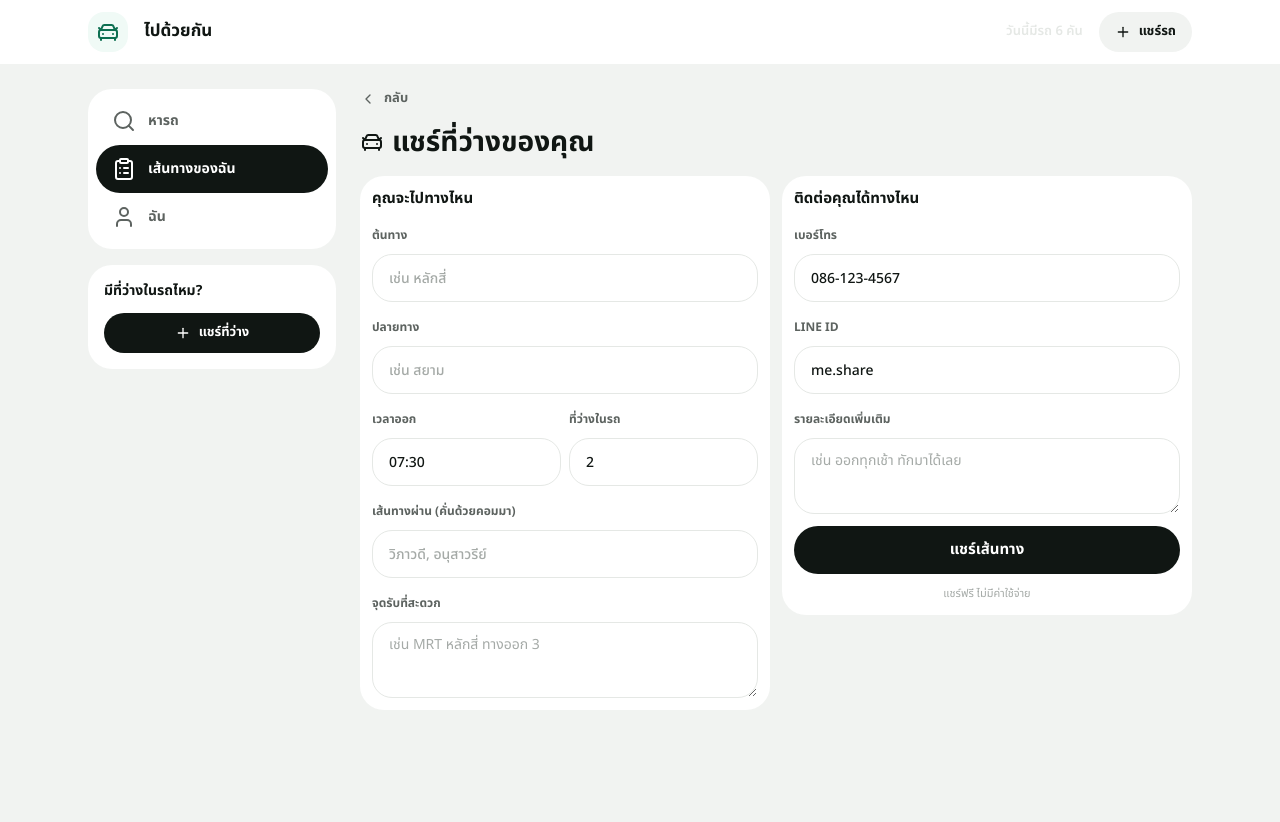
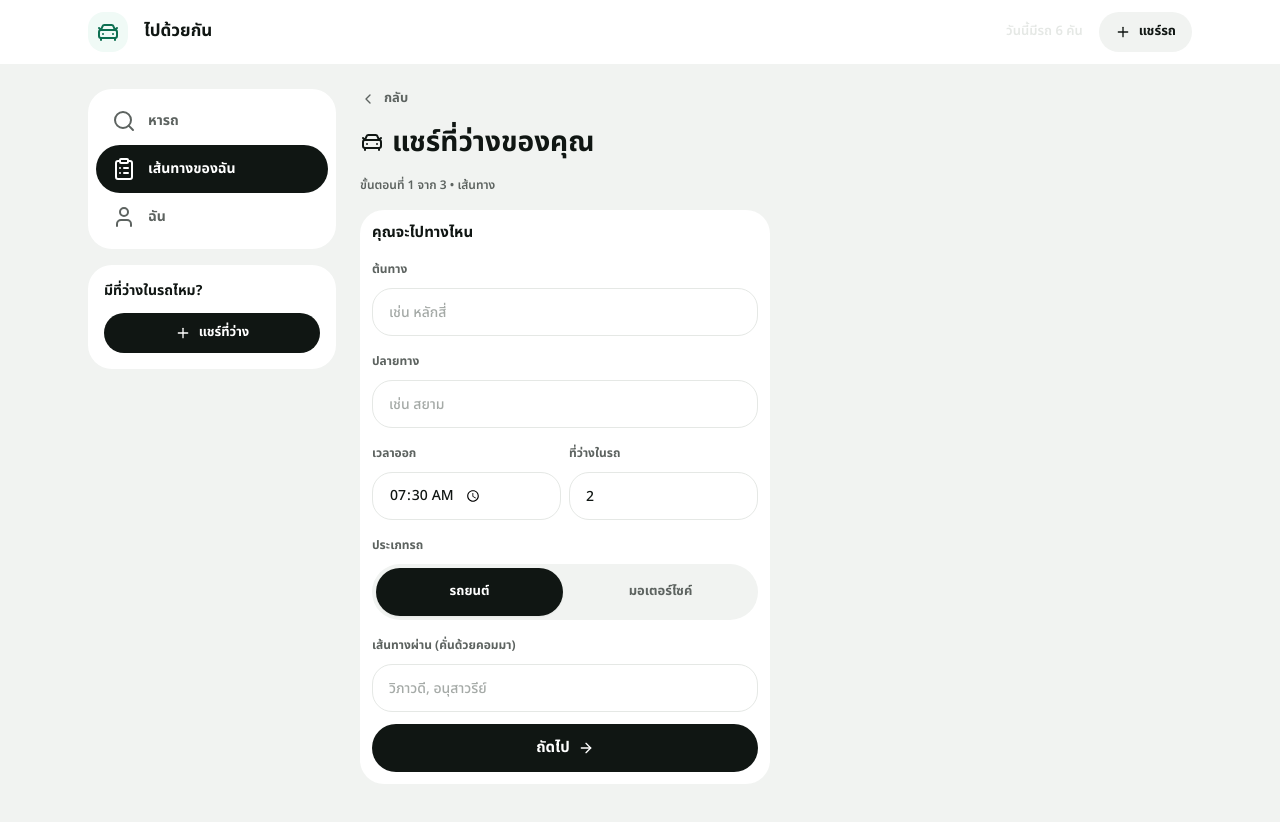
Before and after one commit to jarangit/port-share-seets, a Next.js app: page /post in a window 1280 px wide. Shown: the top 822 px of the page. Before the commit the page ends 800 px from the top, so only its background shows below. Built offline with nearby package versions, Linux system fonts and the light colour scheme.

Commit message:
improve form

```diff
--- a/src/app/post/page.tsx
+++ b/src/app/post/page.tsx
@@ -1,5 +1,5 @@
 "use client";
-import { useState } from "react";
+import { useRef, useState, type FormEvent } from "react";
 import Link from "next/link";
 import { Card, CardBody } from "@/components/ui/card";
 import { Button } from "@/components/ui/button";
@@ -9,10 +9,77 @@ import { Title, Text } from "@/components/ui/typography";
 import { Icon, IconBox } from "@/components/ui/icon";
 import { Field } from "@/components/ui/field";
 import { BackLink } from "@/components/ui/nav";
-import { Check, CarFront, ArrowRight } from "lucide-react";
+import { SegmentedControl } from "@/components/ui/controls";
+import { vehicleMeta } from "@/components/atoms/badges";
+import { RideOfferCard } from "@/features/rides/components/ride-offer-card";
+import { users } from "@/features/users/data/users";
+import type { RideOffer, VehicleType } from "@/features/rides/types";
+import { Check, ArrowRight, ArrowLeft } from "lucide-react";
+
+const vehicleOptions: { id: VehicleType; label: string }[] = [
+  { id: "car", label: vehicleMeta.car.label },
+  { id: "motorbike", label: vehicleMeta.motorbike.label },
+];
+
+/* Format Thai mobile digits as 08x-xxx-xxxx while typing. */
+const formatPhone = (value: string) => {
+  const digits = value.replace(/\D/g, "").slice(0, 10);
+  return [digits.slice(0, 3), digits.slice(3, 6), digits.slice(6, 10)]
+    .filter(Boolean)
+    .join("-");
+};
 
 export default function PostPage() {
   const [done, setDone] = useState(false);
+  const [step, setStep] = useState<1 | 2>(1);
+  const [vehicleType, setVehicleType] = useState<VehicleType>("car");
+  const [phone, setPhone] = useState("086-123-4567");
+  const [preview, setPreview] = useState<RideOffer | null>(null);
+  const formRef = useRef<HTMLFormElement>(null);
+
+  const goNext = () => {
+    if (formRef.current?.reportValidity()) setStep(2);
+  };
+
+  /* Build a real RideOffer from the form so the confirmation
+     screen can preview the exact card others will see. */
+  const handleSubmit = (e: FormEvent<HTMLFormElement>) => {
+    e.preventDefault();
+    const fd = new FormData(e.currentTarget);
+    const str = (key: string) => String(fd.get(key) ?? "").trim();
+    const seats = Math.max(1, parseInt(str("seats"), 10) || 1);
+    const me = users.me;
+    const driverName = str("driverName") || me.name;
+    setPreview({
+      id: "preview",
+      driver: {
+        ...me,
+        name: driverName,
+        initials: driverName.charAt(0),
+        facebookUrl: str("facebookUrl") || undefined,
+      },
+      origin: str("origin"),
+      destination: str("destination"),
+      departureTime: str("departureTime") || "07:30",
+      dateLabel: "วันนี้",
+      via: str("via")
+        .split(",")
+        .map((s) => s.trim())
+        .filter(Boolean),
+      seatsTotal: seats,
+      seatsLeft: seats,
+      pickupPoints: [],
+      vehicle: {
+        type: vehicleType,
+        model: me.vehicle?.model ?? "-",
+        color: me.vehicle?.color ?? "-",
+        plate: me.vehicle?.plate ?? "-",
+      },
+      contact: { phone: str("phone"), lineId: str("lineId") },
+      note: str("note") || undefined,
+      postedAgo: "เมื่อสักครู่",
+    });
+  };
 
   if (done) {
     return (
@@ -27,6 +94,7 @@ export default function PostPage() {
                 </Title>
                 <Text size="meta" tone="muted" align="center" narrow>
                   หลักสี่ <Icon icon={ArrowRight} size="xs" inline /> สยาม • ออก 07:30 น. • ว่าง 2 ที่
+                  • {vehicleMeta[vehicleType].label}
                   ถ้ามีใครไปทางเดียวกัน เขาจะติดต่อคุณทางโทรหรือ LINE
                 </Text>
               </Stack>
@@ -45,22 +113,60 @@ export default function PostPage() {
     );
   }
 
+  if (preview) {
+    return (
+      <Page>
+        <PageHeader>
+          <Title as="h1" size="page">
+            ตรวจสอบข้อมูล
+          </Title>
+        </PageHeader>
+
+        <Text size="caption" tone="muted" weight="semibold">
+          ขั้นตอนที่ 3 จาก 3 • ยืนยัน
+        </Text>
+
+        <Stack gap="md">
+          <Text size="meta" tone="muted" align="center">
+            การ์ดด้านล่างคือสิ่งที่คนอื่นจะเห็น
+          </Text>
+          <RideOfferCard offer={preview} interactive={false} />
+          <PairGrid>
+            <Button variant="outline" width="full" type="button" onClick={() => setPreview(null)}>
+              <Icon icon={ArrowLeft} size="xs" /> แก้ไขข้อมูล
+            </Button>
+            <Button
+              width="full"
+              type="button"
+              onClick={() => {
+                setPreview(null);
+                setDone(true);
+              }}
+            >
+              ยืนยันแชร์เส้นทาง
+            </Button>
+          </PairGrid>
+        </Stack>
+      </Page>
+    );
+  }
+
   return (
     <Page>
       <BackLink href="/my-posts" label="กลับ" />
       <PageHeader>
-        <Title as="h1" size="page" icon={CarFront}>
+        <Title as="h1" size="page" icon={vehicleMeta[vehicleType].icon}>
           แชร์ที่ว่างของคุณ
         </Title>
       </PageHeader>
 
-      <form
-        onSubmit={(e) => {
-          e.preventDefault();
-          setDone(true);
-        }}
-      >
+      <Text size="caption" tone="muted" weight="semibold">
+        ขั้นตอนที่ {step} จาก 3 • {step === 1 ? "เส้นทาง" : "ช่องทางติดต่อ"}
+      </Text>
+
+      <form ref={formRef} onSubmit={handleSubmit}>
         <FormGrid>
+          <div hidden={step !== 1}>
             <Card>
               <CardBody pad="even">
                 <Stack gap="md">
@@ -68,53 +174,96 @@ export default function PostPage() {
                     คุณจะไปทางไหน
                   </Title>
                 <Field label="ต้นทาง">
-                  <Input required placeholder="เช่น หลักสี่" />
+                  <Input name="origin" required placeholder="เช่น หลักสี่" />
                 </Field>
                 <Field label="ปลายทาง">
-                  <Input required placeholder="เช่น สยาม" />
+                  <Input name="destination" required placeholder="เช่น สยาม" />
                 </Field>
                 <PairGrid>
                   <Field label="เวลาออก">
-                    <Input required placeholder="07:30" defaultValue="07:30" />
+                    <Input name="departureTime" required type="time" defaultValue="07:30" />
                   </Field>
                   <Field label="ที่ว่างในรถ">
-                    <Input required placeholder="2" defaultValue="2" inputMode="numeric" />
+                    <Input
+                      name="seats"
+                      required
+                      placeholder="2"
+                      defaultValue="2"
+                      inputMode="numeric"
+                    />
                   </Field>
                 </PairGrid>
+                  <Field label="ประเภทรถ">
+                    <SegmentedControl
+                      options={vehicleOptions}
+                      value={vehicleType}
+                      onChange={setVehicleType}
+                    />
+                  </Field>
                 <Field label="เส้นทางผ่าน (คั่นด้วยคอมมา)">
-                  <Input placeholder="วิภาวดี, อนุสาวรีย์" />
+                  <Input name="via" placeholder="วิภาวดี, อนุสาวรีย์" />
                 </Field>
-                <Field label="จุดรับที่สะดวก">
-                  <Textarea placeholder="เช่น MRT หลักสี่ ทางออก 3" />
-                </Field>
+                  <Button type="button" size="lg" width="full" onClick={goNext}>
+                    ถัดไป <Icon icon={ArrowRight} size="xs" />
+                  </Button>
                 </Stack>
               </CardBody>
             </Card>
+          </div>
 
+          <div hidden={step !== 2}>
             <Card>
               <CardBody pad="even">
                 <Stack gap="md">
                   <Title as="h2" size="section">
                     ติดต่อคุณได้ทางไหน
                   </Title>
+                  <Field label="ชื่อผู้แชร์">
+                    <Input
+                      name="driverName"
+                      required
+                      placeholder="เช่น ต้น"
+                      defaultValue={users.me.name}
+                    />
+                  </Field>
                   <Field label="เบอร์โทร">
-                  <Input required placeholder="08x-xxx-xxxx" defaultValue="086-123-4567" />
+                    <Input
+                      name="phone"
+                      placeholder="08x-xxx-xxxx"
+                      inputMode="tel"
+                      value={phone}
+                      onChange={(e) => setPhone(formatPhone(e.target.value))}
+                    />
                   </Field>
                 <Field label="LINE ID">
-                  <Input required placeholder="line id ของคุณ" defaultValue="me.share" />
+                  <Input name="lineId" required placeholder="line id ของคุณ" defaultValue="me.share" />
+                </Field>
+                <Field label="Facebook URL">
+                  <Input
+                    name="facebookUrl"
+                    placeholder="เช่น https://www.facebook.com/..."
+                    defaultValue={users.me.facebookUrl}
+                    inputMode="url"
+                  />
                 </Field>
                 <Field label="รายละเอียดเพิ่มเติม">
-                  <Textarea placeholder="เช่น ออกทุกเช้า ทักมาได้เลย" />
+                  <Textarea name="note" placeholder="เช่น ออกทุกเช้า ทักมาได้เลย" />
                 </Field>
+                  <PairGrid>
+                    <Button variant="outline" width="full" type="button" onClick={() => setStep(1)}>
+                      <Icon icon={ArrowLeft} size="xs" /> ย้อนกลับ
+                    </Button>
                     <Button type="submit" size="lg" width="full">
                       แชร์เส้นทาง
                     </Button>
+                  </PairGrid>
                   <Text size="micro" tone="faint" align="center">
                     แชร์ฟรี ไม่มีค่าใช้จ่าย
                   </Text>
                 </Stack>
               </CardBody>
             </Card>
+          </div>
         </FormGrid>
       </form>
     </Page>
--- a/src/features/rides/components/ride-offer-card.tsx
+++ b/src/features/rides/components/ride-offer-card.tsx
@@ -7,13 +7,35 @@ import { Icon } from "@/components/ui/icon";
 import { CardLink } from "@/components/ui/nav";
 import { DriverQuickActions } from "@/components/molecules/driver-quick-actions";
 import { ArrowRight, BadgeCheck, ChevronRight, Clock, Route as RouteIcon, Users } from "lucide-react";
+import type { ReactNode } from "react";
 import type { RideOffer } from "@/features/rides/types";
 import { vehicleMeta } from "@/components/atoms/badges";
+
+/* CardSection — link wrapper, or a plain fragment in preview mode
+   (confirmation screen shows the real card without navigating away). */
+function CardSection({
+  href,
+  label,
+  interactive,
+  children,
+}: {
+  href: string;
+  label: string;
+  interactive: boolean;
+  children: ReactNode;
+}) {
+  if (!interactive) return <>{children}</>;
+  return (
+    <CardLink href={href} label={label}>
+      {children}
+    </CardLink>
+  );
+}
 
 /* RideCard — quiet list card. Trip info + driver open the detail;
    quick actions sit beside the driver (never nested inside a link).
    Information hierarchy: route → trip facts (time/via/vehicle) → driver. */
-export function RideOfferCard({ offer }: { offer: RideOffer }) {
+export function RideOfferCard({ offer, interactive = true }: { offer: RideOffer; interactive?: boolean }) {
   const verified = offer.driver.verifiedPhone && offer.driver.verifiedId;
   const href = `/offer/${offer.id}`;
   const vehicle = vehicleMeta[offer.vehicle.type];
@@ -21,9 +43,10 @@ export function RideOfferCard({ offer }: { offer: RideOffer }) {
       <Card>
         <CardBody pad="spacious">
           <Stack gap="md">
-            <CardLink
+            <CardSection
               href={href}
               label={`${offer.origin} ไป ${offer.destination} ออก ${offer.departureTime} น. ว่าง ${offer.seatsLeft} ที่`}
+              interactive={interactive}
             >
               <Stack gap="md">
                 <Cluster align="start" justify="between" gap="sm">
@@ -54,11 +77,15 @@ export function RideOfferCard({ offer }: { offer: RideOffer }) {
                   </Text>
                 </Stack>
               </Stack>
-            </CardLink>
+            </CardSection>
 
             <Cluster align="start" justify="between" gap="sm">
               <Grow>
-                <CardLink href={href} label={`ดูรายละเอียดรถของ ${offer.driver.name}`}>
+                <CardSection
+                  href={href}
+                  label={`ดูรายละเอียดรถของ ${offer.driver.name}`}
+                  interactive={interactive}
+                >
                   <Cluster gap="sm">
                     <Avatar tone={offer.driver.avatarTone}>
                       {offer.driver.avatarUrl && <AvatarImage src={offer.driver.avatarUrl} alt={offer.driver.name} />}
@@ -76,7 +103,7 @@ export function RideOfferCard({ offer }: { offer: RideOffer }) {
                       </Text>
                     </Stack>
                   </Cluster>
-                </CardLink>
+                </CardSection>
               </Grow>
               <DriverQuickActions
                 phone={offer.contact.phone}
```
Lines whose indentation alone changed are shown as unchanged.
